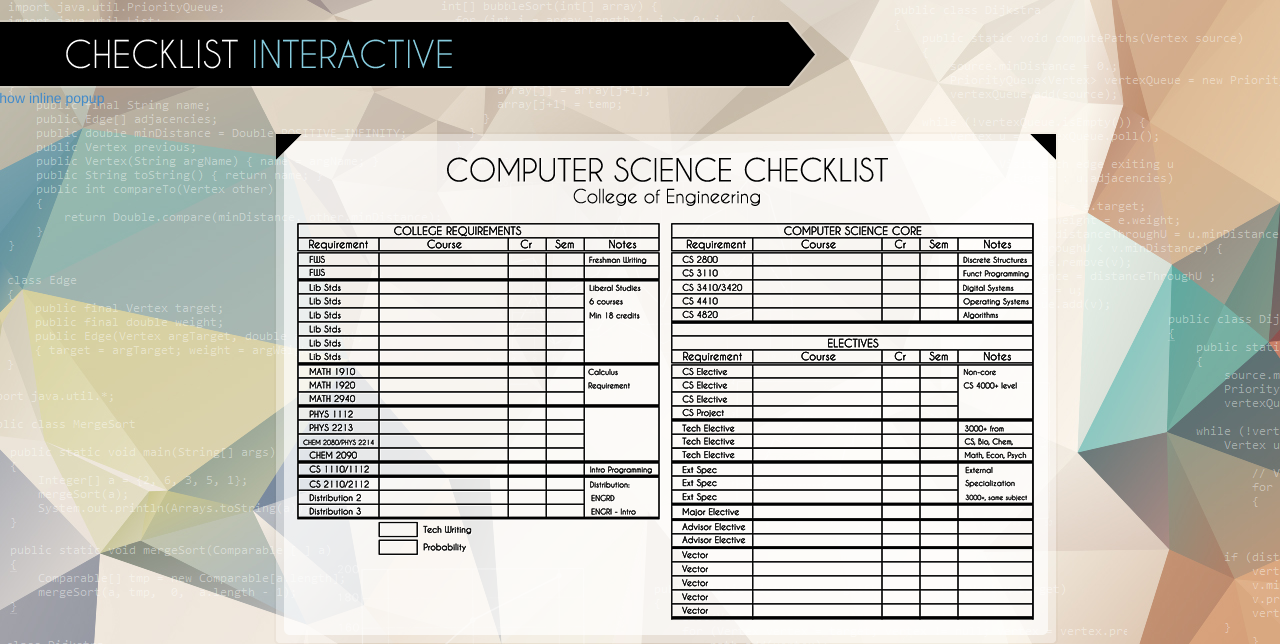
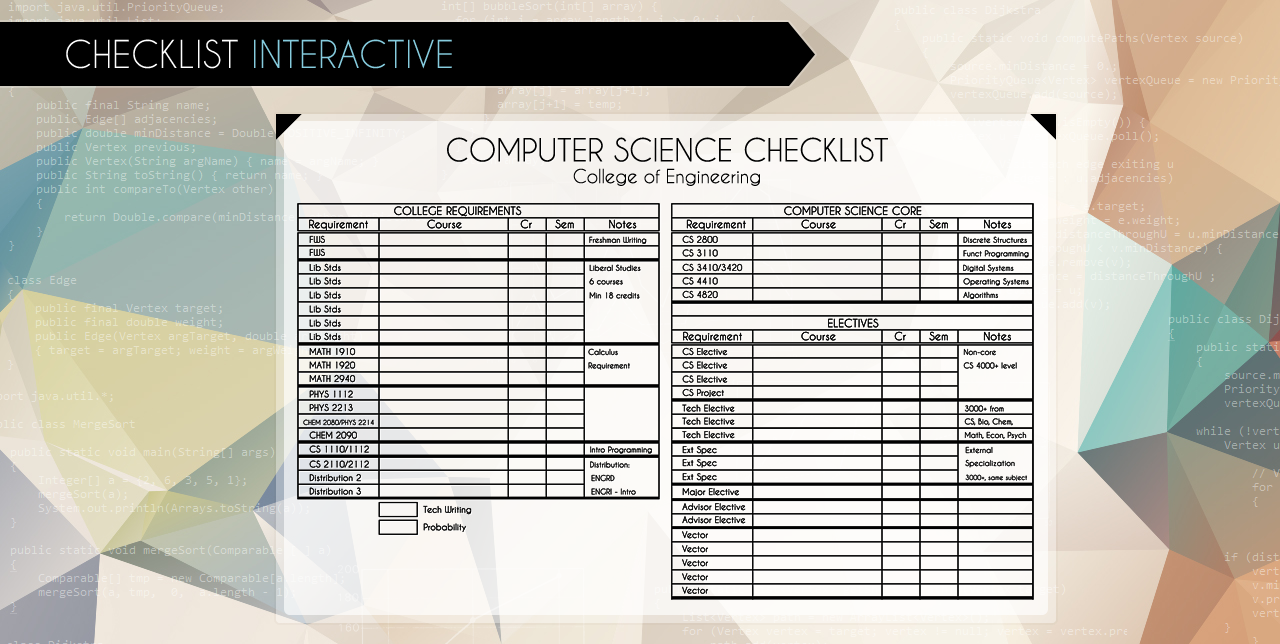
Before and after one commit to eric-chahin/CS5150, a PHP site: page /index.php in a window 1280 px wide. Shown: the top 644 px of the page. Run offline with PHP 8.4, Linux system fonts and the light colour scheme; some libraries are stand-ins or nearby versions.

Commit message:
rm'ed link at top

```diff
--- a/index.php
+++ b/index.php
@@ -62,7 +62,6 @@
   disappointed.
 </div>
 
-<a href="#popup" data-effect="mfp-zoom-out" class="open-popup-link">Show inline popup</a>
 <div class="container" data-ng-controller="userController">
 	<div class="row clearfix">
 		<div class="col-md-12 column">
```
